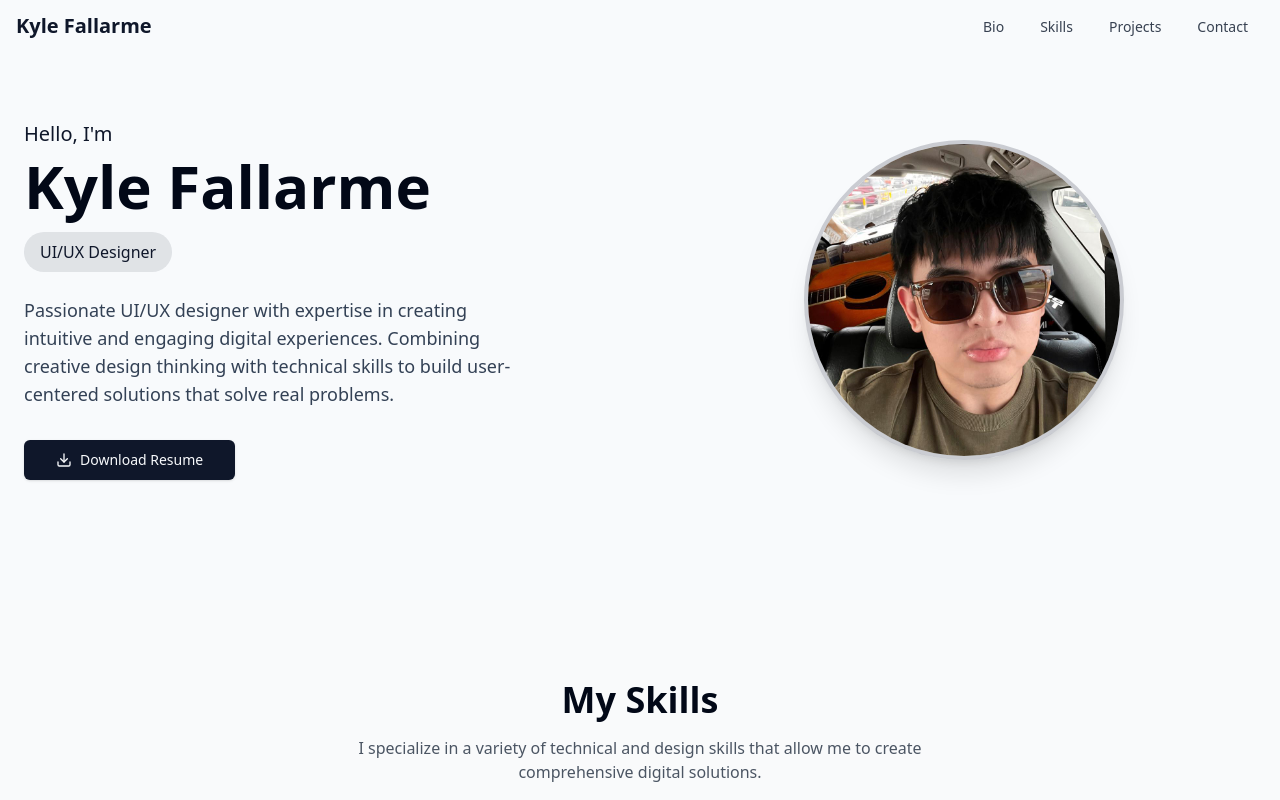
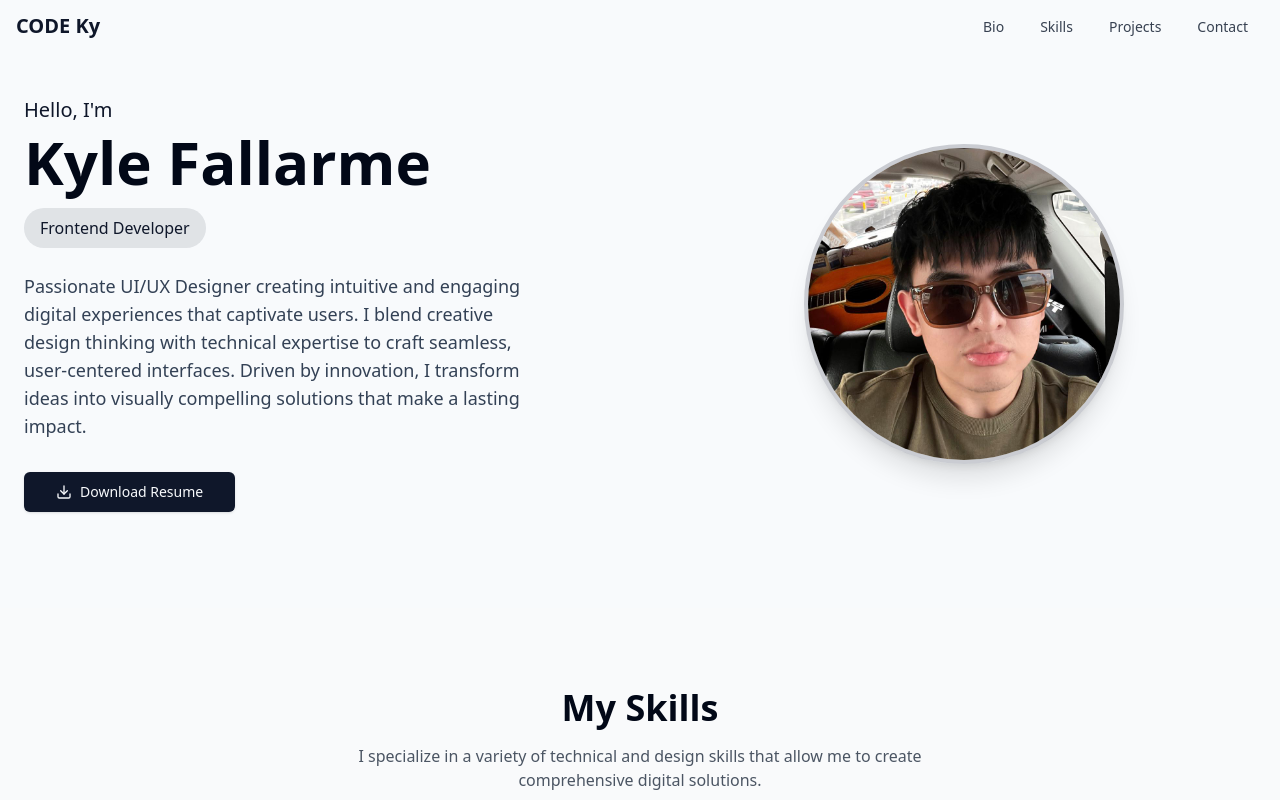
Before and after one commit to fallarmeKA/Portfolio, a React (Vite) app: page / in a window 1280 px wide. Shown: the top 800 px of the page. Built offline with nearby package versions, Linux system fonts and the light colour scheme.

Commit message:
updated home, nav, and skils

```diff
--- a/src/components/Navbar.tsx
+++ b/src/components/Navbar.tsx
@@ -46,7 +46,7 @@ const Navbar = ({ transparent = false }: NavbarProps) => {
         {/* Logo */}
         <div className="flex items-center">
           <Link to="/" className="text-xl font-bold text-primary">
-            Kyle Fallarme
+            CODE Ky
           </Link>
         </div>
 
--- a/src/components/SkillsSection.tsx
+++ b/src/components/SkillsSection.tsx
@@ -21,6 +21,7 @@ const SkillsSection = ({
       { name: "HTML/CSS" },
       { name: "JavaScript" },
       { name: "React" },
+      { name: "TypeScript" },
       { name: "Responsive Design" },
       { name: "Tailwind CSS" },
     ],
@@ -32,7 +33,6 @@ const SkillsSection = ({
     ],
     programmingLanguages: [
       { name: "Java" },
-      { name: "TypeScript" },
     ],
     aiDesignTools: [
       { name: "Canva" },
--- a/src/components/home.tsx
+++ b/src/components/home.tsx
@@ -17,8 +17,8 @@ const Home = () => {
         {/* Bio Section */}
         <BioSection
           name="Kyle Fallarme"
-          title="UI/UX Designer"
-          description="Passionate UI/UX designer with expertise in creating intuitive and engaging digital experiences. Combining creative design thinking with technical skills to build user-centered solutions that solve real problems."
+          title="Frontend Developer"
+          description="Passionate UI/UX Designer creating intuitive and engaging digital experiences that captivate users. I blend creative design thinking with technical expertise to craft seamless, user-centered interfaces. Driven by innovation, I transform ideas into visually compelling solutions that make a lasting impact."
           imageUrl="images/ProfPic.jpg"
         />
 
```
